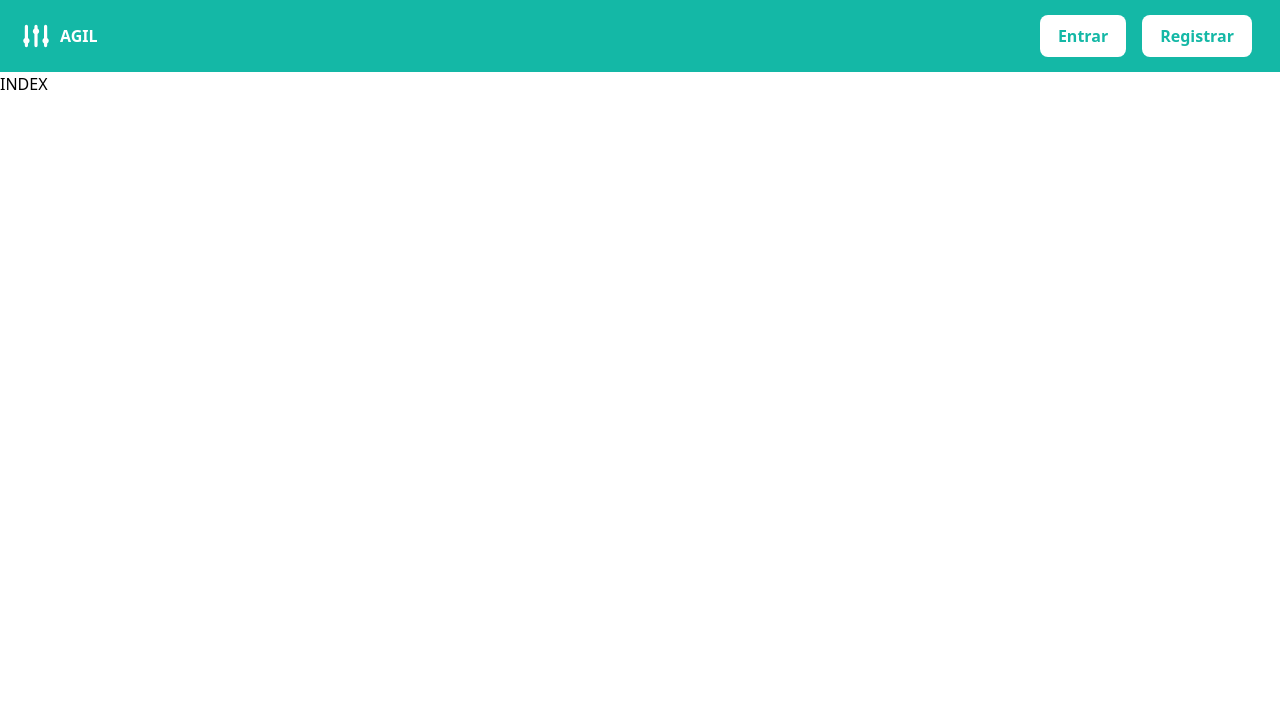
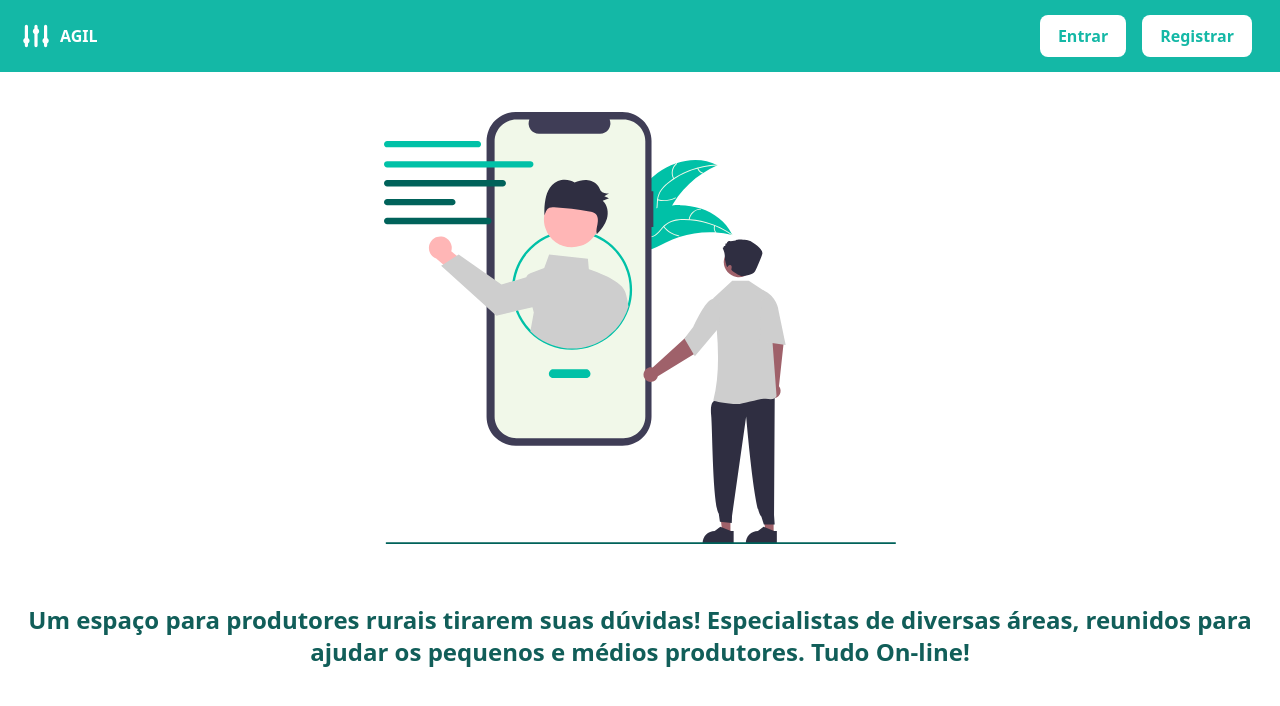
Before and after one commit to PA2-AGIL/frontend-reborn, a Next.js app: page / in a window 1280 px wide. Shown: the top 706 px of the page. Built offline with nearby package versions, Linux system fonts and the light colour scheme.

Commit message:
final commit

```diff
--- a/pages/api/axios.tsx
+++ b/pages/api/axios.tsx
@@ -1,6 +1,6 @@
 import Axios from 'axios';
 
-const base_url = 'http://127.0.0.1:3000';
+const base_url = 'http://45.79.253.74:3000';
 let accessToken: string;
 
 if (typeof window !== 'undefined') {
--- a/pages/index.tsx
+++ b/pages/index.tsx
@@ -1,4 +1,5 @@
 import Head from 'next/head';
+import Image from 'next/image';
 import Header from '../components/header';
 
 export default function Home() {
@@ -8,7 +9,24 @@ export default function Home() {
         <title>Agil-PA2</title>
       </Head>
       <Header />
-      INDEX
+      <div className="flex justify-around flex-col items-center">
+        <div className="w-full max-w-lg">
+          <Image
+            src="/home.svg"
+            width="100%"
+            height="100%"
+            layout="responsive"
+            objectFit="contain"
+          />
+        </div>
+        <div className="container text-center">
+          <p className="p-5 text-2xl font-bold text-teal-800">
+            Um espaço para produtores rurais tirarem suas dúvidas! Especialistas
+            de diversas áreas, reunidos para ajudar os pequenos e médios
+            produtores. Tudo On-line!
+          </p>
+        </div>
+      </div>
     </>
   );
 }
```
Also changed, not shown: public/home.svg (added).
